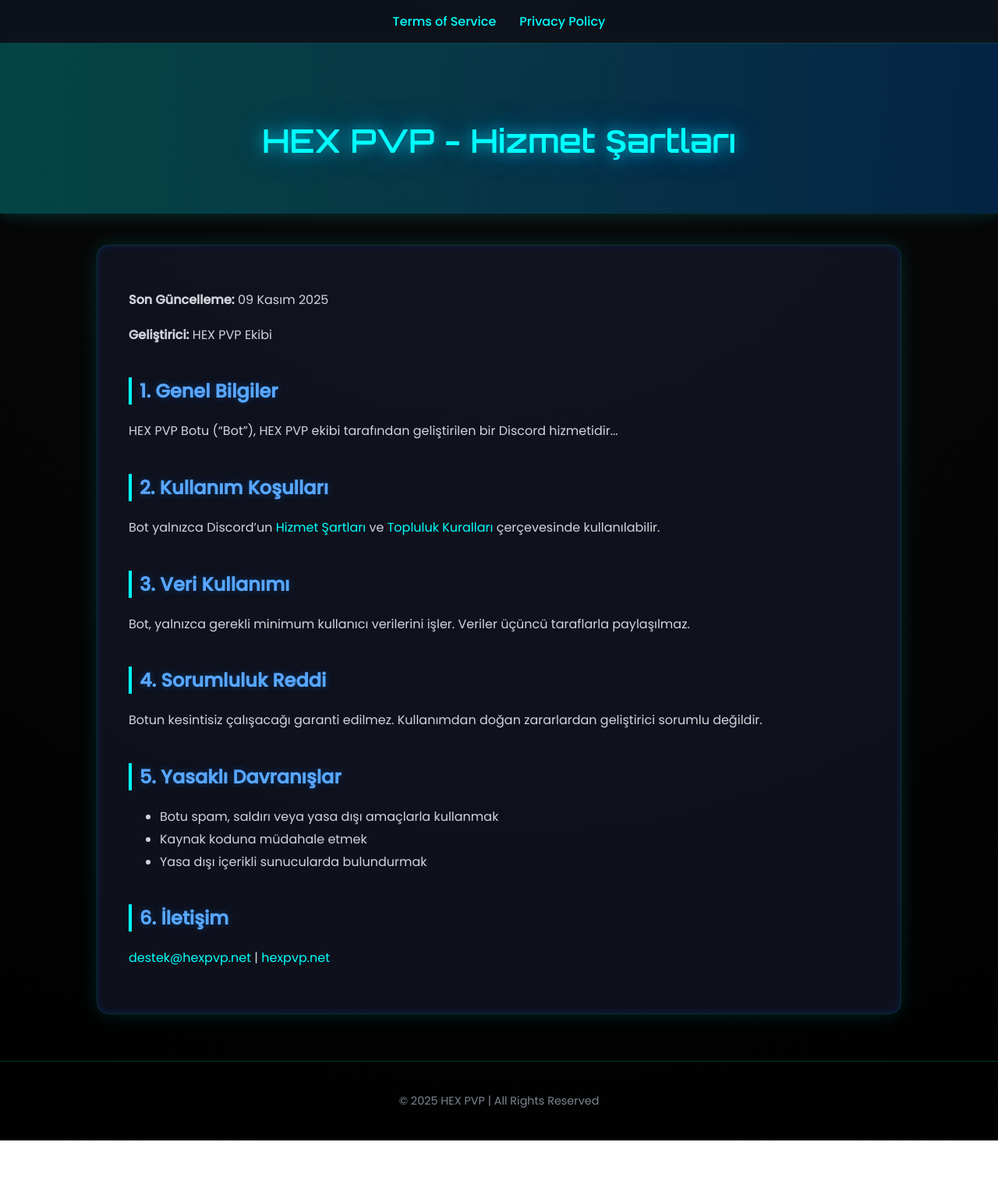
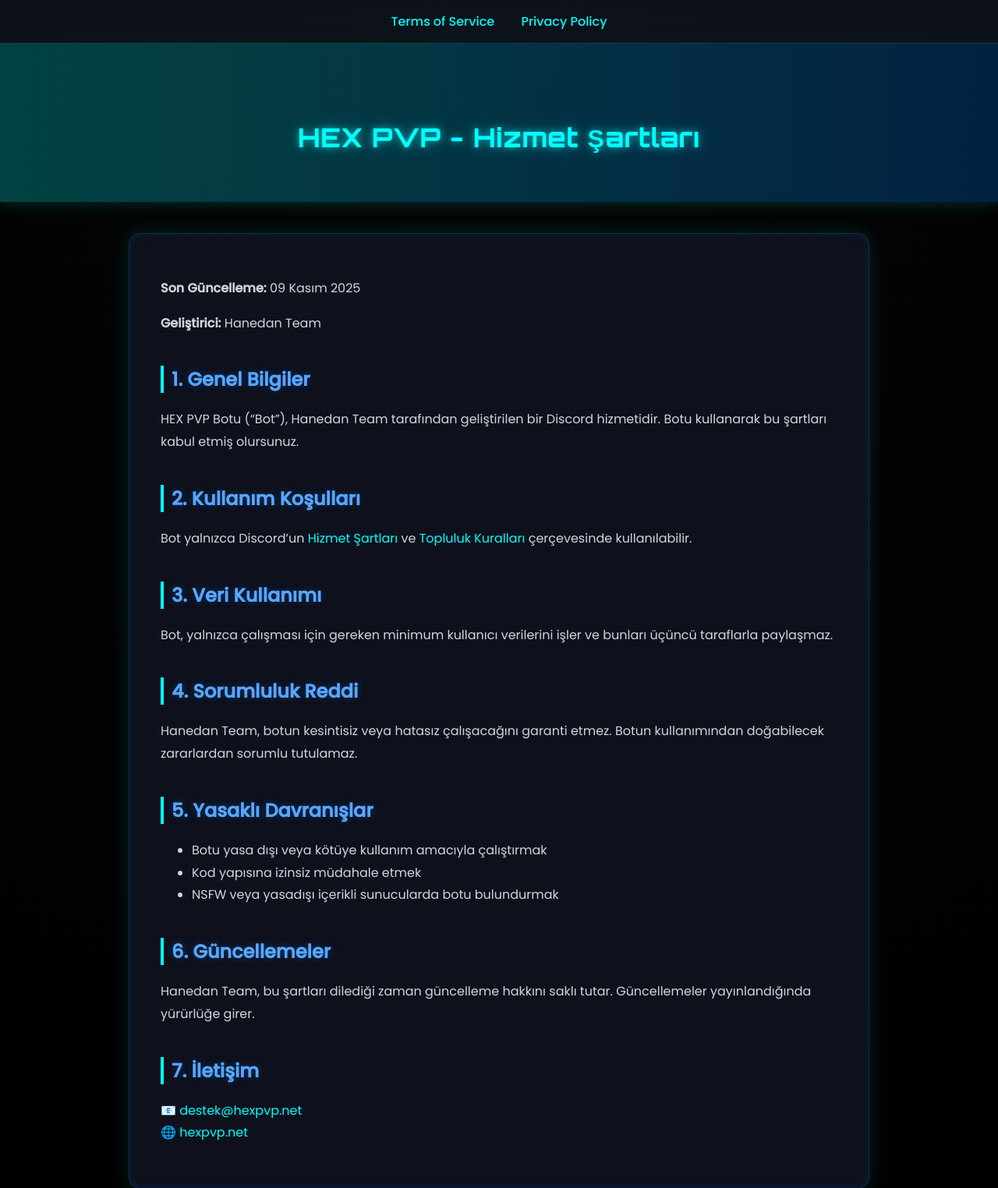
Before and after one commit to Katirant/hexpvp-terms, a plain HTML site: page index.html in a window 1280 px wide. Shown: the top 1524 px of the page at 78% size. Before the commit the page ends 1463 px from the top, so only its background shows below. Drawn offline with Linux system fonts and the light colour scheme.

Commit message:
Update index.html

```diff
--- a/index.html
+++ b/index.html
@@ -3,28 +3,23 @@
 <head>
   <meta charset="UTF-8">
   <meta name="viewport" content="width=device-width, initial-scale=1.0">
-  <title>HEX PVP - Terms of Service</title>
+  <title>HEX PVP - Hizmet Şartları</title>
   <style>
-    @import url('https://fonts.googleapis.com/css2?family=Orbitron:wght@400;600&family=Poppins:wght@300;400;500&display=swap');
-
+    @import url('https://fonts.googleapis.com/css2?family=Orbitron:wght@500&family=Poppins:wght@300;400;500&display=swap');
+    * { box-sizing: border-box; }
     body {
       margin: 0;
-      padding: 0;
       font-family: 'Poppins', sans-serif;
-      background: radial-gradient(circle at top, #0a0a0a 0%, #000 100%);
+      background: radial-gradient(circle at top, #050505 0%, #000 100%);
       color: #e6edf3;
-      overflow-x: hidden;
     }
-
     nav {
-      display: flex;
-      justify-content: center;
+      text-align: center;
       background: rgba(15, 20, 30, 0.8);
+      border-bottom: 1px solid #00ffff33;
       backdrop-filter: blur(8px);
-      border-bottom: 1px solid #00ffff33;
       padding: 15px;
     }
-
     nav a {
       color: #00ffff;
       text-decoration: none;
@@ -32,26 +27,22 @@
       font-weight: 500;
       transition: 0.3s;
     }
-
     nav a:hover {
       color: #58a6ff;
       text-shadow: 0 0 10px #00ffff99;
     }
-
     header {
       text-align: center;
-      padding: 70px 20px 40px 20px;
+      padding: 80px 20px 40px 20px;
       background: linear-gradient(90deg, #00ffff40, #007bff40);
       box-shadow: 0 0 20px #00ffff33;
     }
-
     h1 {
       font-family: 'Orbitron', sans-serif;
-      font-size: 2.6em;
       color: #00ffff;
       text-shadow: 0 0 10px #00ffff88, 0 0 20px #00ffff55;
+      letter-spacing: 2px;
     }
-
     .container {
       max-width: 950px;
       margin: 40px auto;
@@ -62,7 +53,6 @@
       box-shadow: 0 0 25px #00ffff22, inset 0 0 10px #0050ff33;
       backdrop-filter: blur(6px);
     }
-
     h2 {
       color: #58a6ff;
       margin-top: 40px;
@@ -70,23 +60,19 @@
       padding-left: 10px;
       text-shadow: 0 0 10px #007bff55;
     }
-
     p, li {
       line-height: 1.8;
       color: #d1d5db;
     }
-
     a {
       color: #00ffff;
       text-decoration: none;
       transition: 0.2s;
     }
-
     a:hover {
       color: #58a6ff;
       text-shadow: 0 0 10px #00ffff99;
     }
-
     footer {
       text-align: center;
       padding: 40px 20px;
@@ -94,20 +80,6 @@
       border-top: 1px solid #00ffff33;
       margin-top: 60px;
       font-size: 0.9em;
-    }
-
-    .glow {
-      animation: glowPulse 2s infinite alternate;
-    }
-
-    @keyframes glowPulse {
-      from { text-shadow: 0 0 10px #00ffff55, 0 0 20px #007bff33; }
-      to { text-shadow: 0 0 20px #00ffffaa, 0 0 40px #007bffaa; }
-    }
-
-    @media (max-width: 768px) {
-      .container { padding: 25px; margin: 20px; }
-      h1 { font-size: 2em; }
     }
   </style>
 </head>
@@ -118,15 +90,15 @@
   </nav>
 
   <header>
-    <h1 class="glow">HEX PVP - Hizmet Şartları</h1>
+    <h1>HEX PVP - Hizmet Şartları</h1>
   </header>
 
   <div class="container">
     <p><strong>Son Güncelleme:</strong> 09 Kasım 2025</p>
-    <p><strong>Geliştirici:</strong> HEX PVP Ekibi</p>
+    <p><strong>Geliştirici:</strong> Hanedan Team</p>
 
     <h2>1. Genel Bilgiler</h2>
-    <p>HEX PVP Botu (“Bot”), HEX PVP ekibi tarafından geliştirilen bir Discord hizmetidir...</p>
+    <p>HEX PVP Botu (“Bot”), Hanedan Team tarafından geliştirilen bir Discord hizmetidir. Botu kullanarak bu şartları kabul etmiş olursunuz.</p>
 
     <h2>2. Kullanım Koşulları</h2>
     <p>Bot yalnızca Discord’un
@@ -136,23 +108,26 @@
       çerçevesinde kullanılabilir.</p>
 
     <h2>3. Veri Kullanımı</h2>
-    <p>Bot, yalnızca gerekli minimum kullanıcı verilerini işler. Veriler üçüncü taraflarla paylaşılmaz.</p>
+    <p>Bot, yalnızca çalışması için gereken minimum kullanıcı verilerini işler ve bunları üçüncü taraflarla paylaşmaz.</p>
 
     <h2>4. Sorumluluk Reddi</h2>
-    <p>Botun kesintisiz çalışacağı garanti edilmez. Kullanımdan doğan zararlardan geliştirici sorumlu değildir.</p>
+    <p>Hanedan Team, botun kesintisiz veya hatasız çalışacağını garanti etmez. Botun kullanımından doğabilecek zararlardan sorumlu tutulamaz.</p>
 
     <h2>5. Yasaklı Davranışlar</h2>
     <ul>
-      <li>Botu spam, saldırı veya yasa dışı amaçlarla kullanmak</li>
-      <li>Kaynak koduna müdahale etmek</li>
-      <li>Yasa dışı içerikli sunucularda bulundurmak</li>
+      <li>Botu yasa dışı veya kötüye kullanım amacıyla çalıştırmak</li>
+      <li>Kod yapısına izinsiz müdahale etmek</li>
+      <li>NSFW veya yasadışı içerikli sunucularda botu bulundurmak</li>
     </ul>
 
-    <h2>6. İletişim</h2>
-    <p><a href="mailto:destek@hexpvp.net">destek@hexpvp.net</a> |
-       <a href="https://hexpvp.net" target="_blank">hexpvp.net</a></p>
+    <h2>6. Güncellemeler</h2>
+    <p>Hanedan Team, bu şartları dilediği zaman güncelleme hakkını saklı tutar. Güncellemeler yayınlandığında yürürlüğe girer.</p>
+
+    <h2>7. İletişim</h2>
+    <p>📧 <a href="mailto:destek@hexpvp.net">destek@hexpvp.net</a><br>
+    🌐 <a href="https://hexpvp.net" target="_blank">hexpvp.net</a></p>
   </div>
 
-  <footer>© 2025 HEX PVP | All Rights Reserved</footer>
+  <footer>© 2025 HEX PVP | Geliştirici: Hanedan Team</footer>
 </body>
 </html>
```
